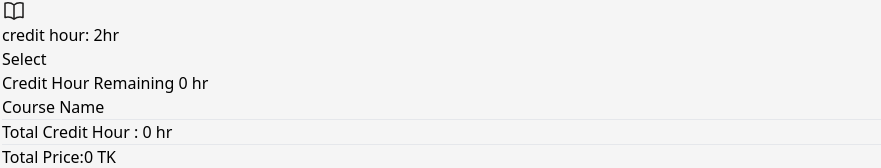
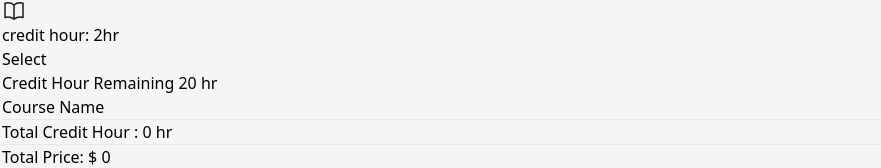
Before and after one commit to MaLiHa1321/course-registration, a React (Vite) app: page / in a window 1280 px wide. Shown: the part 3951-4119 px from the top of the page, without its empty margins (0-881 px from the left). Built offline with nearby package versions, Linux system fonts and the light colour scheme.

Commit message:
counting value with list item has been added

```diff
--- a/src/App.jsx
+++ b/src/App.jsx
@@ -7,13 +7,12 @@ import { useEffect } from 'react'
 
 function App() {
 
-
   const [item, setItem] = useState([])
   const [dcard, setdcard] = useState([])
   const [count, setCount] = useState(0)
   const [total, setTotal] = useState(0)
   const [credit, setCredit] = useState(0)
-  const [remaing, setRemaing] = useState(0)
+  const [remaing, setRemaing] = useState(20)
 
   useEffect(() =>{
     fetch('data.json')
@@ -23,6 +22,9 @@ function App() {
 
   const handleButton = cartItem =>{
     // console.log("button clicked" , card)
+
+
+
 
   const isExits = dcard.find(item => item.id === cartItem.id)
    if(isExits){
@@ -43,6 +45,7 @@ function App() {
       newCredit += item.credit_hr;
     })
 
+    // set the remaining value
     const remaings = 20 - newCredit;
     if(newCredit > 20){
       alert('you have select more then 20 credits')
@@ -50,8 +53,8 @@ function App() {
     }
 
     else{
+     setCount(count)
       setdcard(newCart)
-      setCount(count+1);
       setTotal(newTotal)
       setCredit(newCredit)
       setRemaing(remaings)
@@ -63,15 +66,15 @@ function App() {
   return (
     <div>
     <h1 className='text-center text-4xl font-bold mb-12'>Course Registration</h1>
-        <div className='flex justify-evenly gap-8'>
+        <div className='flex flex-col lg:flex-row justify-evenly gap-8'>
           <div className='grid grid-cols-1 md:grid-cols-2 lg:grid-cols-3 gap-12'>
             {
-              item.map((card,idx) => <Cards key={idx} card={card} handleButton={handleButton}></Cards>)
+              item.map((card) => <Cards key={card.id} card={card} handleButton={handleButton}></Cards>)
             }
 
           </div>
           <div className='bg-white text-center m-3'>
-          <Bookmark dcard={dcard} total={total} credit={credit} remaing={remaing}/>
+          <Bookmark dcard={dcard} total={total} credit={credit} remaing={remaing} count={count}/>
           </div>
 
 
@@ -79,11 +82,6 @@ function App() {
         </div>
 
 
-
-        {/* <button onClick={() => setCount((count) => count + 1)}>
-          count is {count}
-        </button> */}
-
     </div>
   )
 }
--- a/src/componenet/bookmark/Bookmark.jsx
+++ b/src/componenet/bookmark/Bookmark.jsx
@@ -10,15 +10,18 @@ const Bookmark = ({dcard,count,total,credit,remaing}) => {
             </div>
             <div>
             <h1 className="text-2xl font-bold my-4">Course Name </h1>
+            <ol> {
+               dcard.map((cart,idx) => <Dcard key={idx} cart={cart} count={idx + 1}></Dcard>)
+           }</ol>
 
-           {
-               dcard.map((cart,idx) => <Dcard key={idx} cart={cart} count={count}></Dcard>)
-           }
+
+
+
 
           <hr className="my-4"/>
-           <p>Total Credit Hour : {credit} hr</p>
+           <p className="text-xl font-bold">Total Credit Hour : {credit} hr</p>
           <hr className="my-4"/>
-          <p>Total Price:{total} TK</p>
+          <p className="text-xl font-bold">Total Price: $ {total}</p>
 
             </div>
 
--- a/src/componenet/card/Cards.jsx
+++ b/src/componenet/card/Cards.jsx
@@ -4,7 +4,7 @@ const Cards = ({card,handleButton}) => {
 
     const {img,title,details,credit_hr,price} = card
     return (
-        <div className="my-4 bg-white p-4 rounded-lg text-center w-72">
+        <div className="my-4 bg-white p-4 rounded-lg text-center w-72 ">
             <img src={img} alt="" />
             <h1 className="text-xl font-bold m-4">{title}</h1>
             <p>{details}</p>
--- a/src/componenet/dcards/Dcard.jsx
+++ b/src/componenet/dcards/Dcard.jsx
@@ -1,15 +1,16 @@
 
 
-const Dcard = ({cart,count}) => {
+const Dcard = ({cart, count}) => {
 
 
     const{title} = cart;
 
 
     return (
-        <div className="text-center my-4">
+        <div className=" my-4">
             <ol >
-                <li> {count} {title}</li>
+                <li>{count}.  {title}</li>
+
 
             </ol>
 
```
